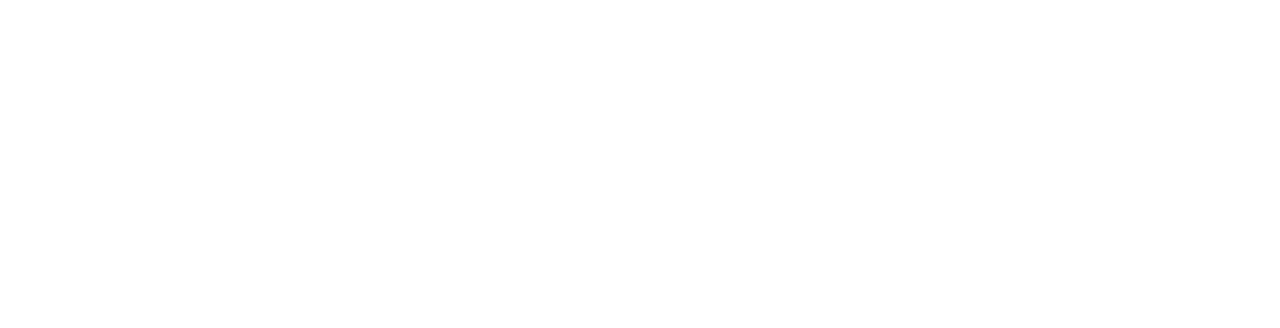
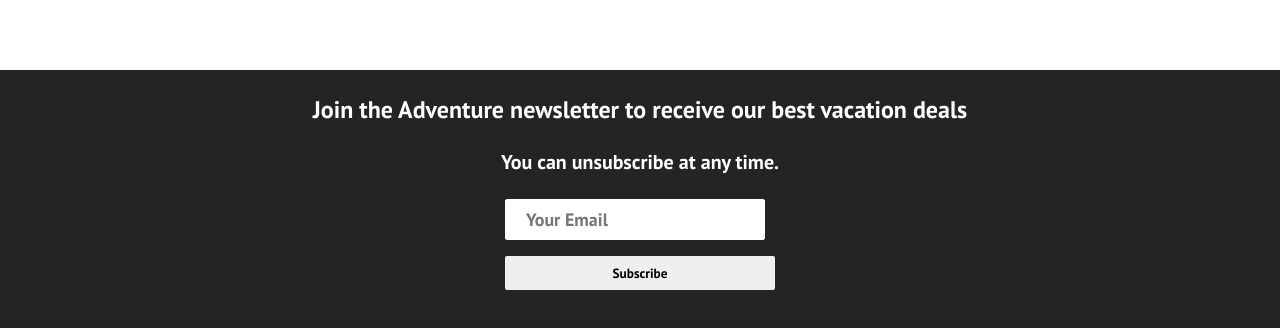
Before and after one commit to yasirshahid/blog-app, a React (Create React App) app: page / in a window 1280 px wide. Shown: the part 1855-2183 px from the top of the page. Before the commit the page ends 1925 px from the top, so only its background shows below. Built offline with nearby package versions, Linux system fonts and the light colour scheme.

Commit message:
added footer.js component

```diff
--- /dev/null
+++ b/src/components/Footer.css
@@ -0,0 +1,70 @@
+.footer-container {
+   background-color : #242424;
+   padding : 4rm 0 2rem 0;
+   display: flex;
+   flex-direction: column;
+   justify-content: center;
+   align-self: center;
+}
+
+.footer-subscription{
+    display: flex;
+    flex-direction: column;
+    justify-content: center;
+    align-items: center;
+    text-align: center;
+    margin-bottom: 24px;
+    padding: 24px;
+    color: #fff;
+}
+/* .footer-subscription > p {
+    font-family: 'Trebuchet MS', 'Lucida Sans Unicode', 'Lucida Grande', 'Lucida Sans', Arial, sans-serif'
+} */
+
+.footer-subscription-heading {
+    margin-bottom: 24px ;
+    font-size: 24px;
+}
+
+.footer-subscription-text {
+    margin-bottom: 24px;
+    font-size: 20px;
+}
+
+.footer-input {
+    padding: 8px 20px;
+    border-radius: 2px ;
+    margin-right: 10px;
+    outline: none;
+    border: none;
+    font-size: 18px;
+    margin-bottom: 16px;
+    border: 1px solid #fff;
+}
+
+.footer-links {
+    width: 100%;
+    max-width: 1000px;
+    display: flex;
+    justify-content: center;
+}
+
+.footer-link-wrapper {
+    display: flex;
+}
+
+.footer-link-items {
+    display: flex;
+    flex-direction: column;
+    align-items: flex-start;
+    margin: 16px;
+    text-align: left;
+    width: 160px;
+    box-sizing: border-box;
+
+}
+
+.footer-link-items > h2 {
+    margin-bottom: 16px;
+    color:#fff;
+}
--- /dev/null
+++ b/src/components/Footer.js
@@ -0,0 +1,27 @@
+import React from 'react';
+import { Button } from './Button'
+import './Footer.css';
+
+
+function Footer() {
+    return (
+        <div className="footer-container">
+            <section className="footer-subscription">
+                <p className="footer-subscription-heading">
+                    Join the Adventure newsletter to receive our best vacation deals
+                </p>
+                <p className="footer-subscription-text">
+                    You can unsubscribe at any time.
+                </p>
+                <div className="input-areas">
+                    <form>
+                        <input type="email" name="email" placeholder="Your Email" className="footer-input"/>
+                        <Button buttonStyle='btn--outline'>Subscribe</Button>
+                    </form>
+                </div>
+            </section>
+        </div>
+    )
+}
+
+export default Footer;
--- a/src/components/pages/Home.js
+++ b/src/components/pages/Home.js
@@ -2,12 +2,14 @@
 import '../../App.css';
 import Cards from '../Cards';
 import HeroSection from '../HeroSection';
+import Footer from '../Footer';
 
 function Home (){
     return(
         <>
         <HeroSection />
         <Cards/>
+        <Footer/>
         </>
     )
 }
```
